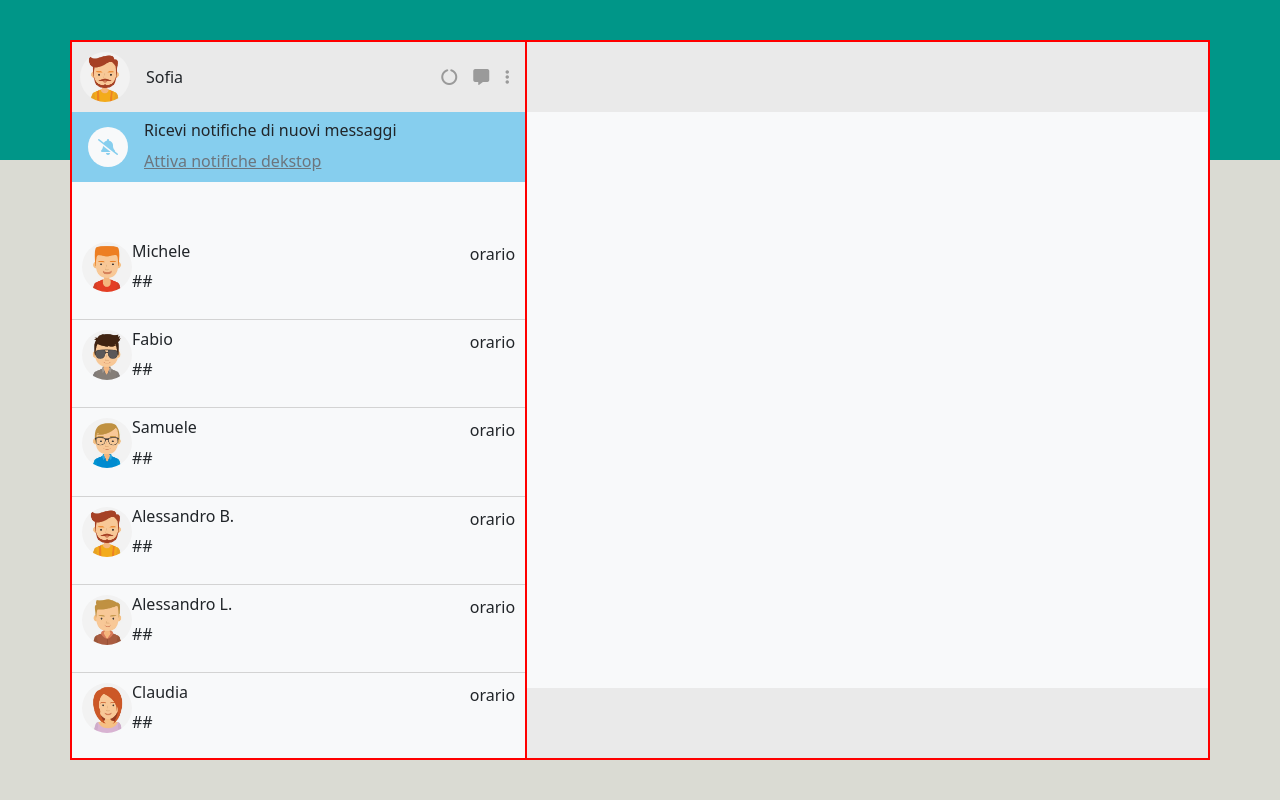
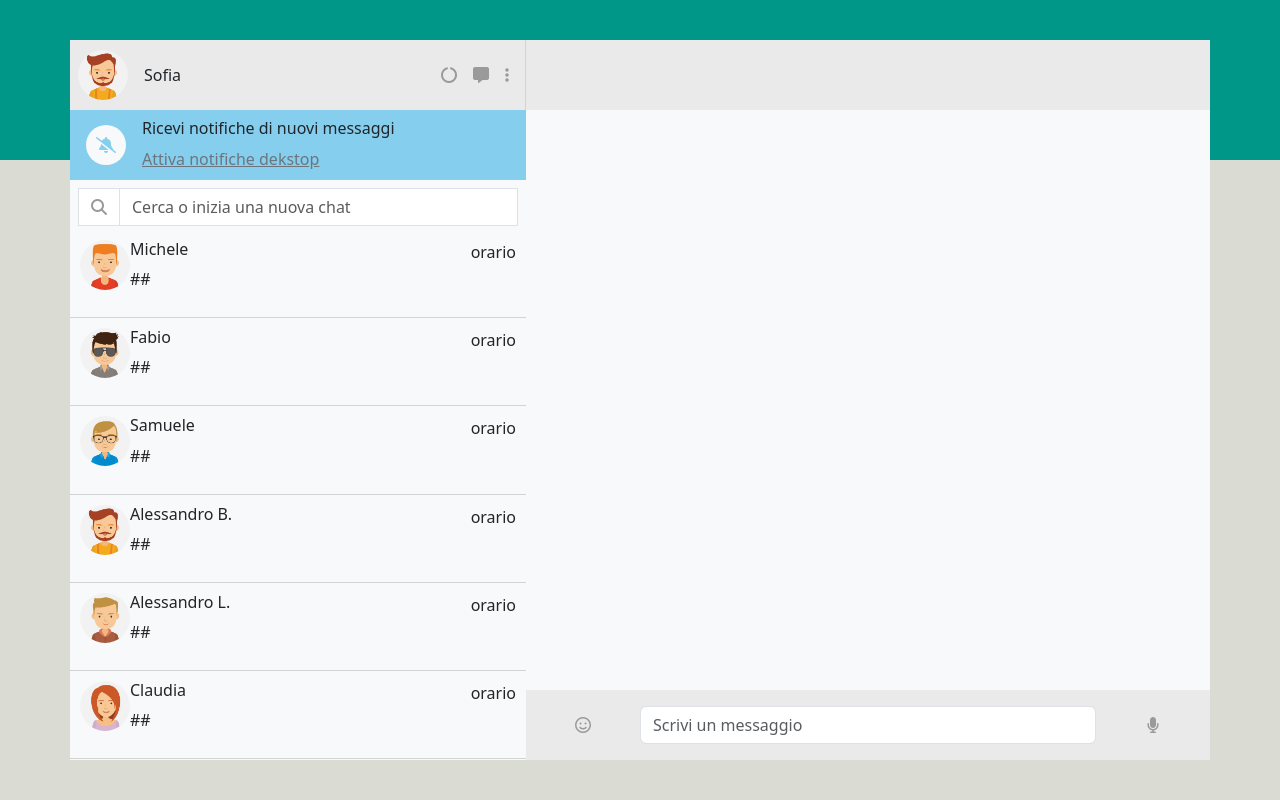
Before and after one commit to eldin001/vue-boolzapp, a plain HTML site: page index.html in a window 1280 px wide. Drawn offline with nearby package versions, Linux system fonts and the light colour scheme; files whose address does not match are found by name.

Commit message:
added message toolbar

```diff
--- a/index.html
+++ b/index.html
@@ -1,21 +1,26 @@
 <!DOCTYPE html>
 <html lang="en">
+
 <head>
     <meta charset="UTF-8">
     <meta name="viewport" content="width=device-width, initial-scale=1.0">
     <link rel="stylesheet" href="style.css">
-    <link rel='stylesheet' href='https://cdnjs.cloudflare.com/ajax/libs/font-awesome/6.5.1/css/all.min.css' integrity='sha512-DTOQO9RWCH3ppGqcWaEA1BIZOC6xxalwEsw9c2QQeAIftl+Vegovlnee1c9QX4TctnWMn13TZye+giMm8e2LwA==' crossorigin='anonymous' referrerpolicy='no-referrer' />
-    <link href='https://cdn.jsdelivr.net/npm/bootstrap@5.3.3/dist/css/bootstrap.min.css' rel='stylesheet' integrity='sha384-QWTKZyjpPEjISv5WaRU9OFeRpok6YctnYmDr5pNlyT2bRjXh0JMhjY6hW+ALEwIH' crossorigin='anonymous'>
+    <link rel='stylesheet' href='https://cdnjs.cloudflare.com/ajax/libs/font-awesome/6.5.1/css/all.min.css'
+        integrity='sha512-DTOQO9RWCH3ppGqcWaEA1BIZOC6xxalwEsw9c2QQeAIftl+Vegovlnee1c9QX4TctnWMn13TZye+giMm8e2LwA=='
+        crossorigin='anonymous' referrerpolicy='no-referrer' />
+    <link href='https://cdn.jsdelivr.net/npm/bootstrap@5.3.3/dist/css/bootstrap.min.css' rel='stylesheet'
+        integrity='sha384-QWTKZyjpPEjISv5WaRU9OFeRpok6YctnYmDr5pNlyT2bRjXh0JMhjY6hW+ALEwIH' crossorigin='anonymous'>
     <script type="module" src="script.js"></script>
     <script src='https://unpkg.com/vue@3/dist/vue.global.js'></script>
     <title>Document</title>
 </head>
+
 <body>
     <div id="app">
         <div class="container h-100 d-bug bg-light p-0 d-flex">
             <!-- ! contact list -->
             <div id="contact-list" class="d-bug">
-                <div class="toolbar d-flex justify-content-between ">
+                <div class="toolbar main-tool d-flex justify-content-between">
                     <div class="left-toolbar d-flex p-2 align-items-center gap-3 ">
                         <img src="img/avatar_4.jpg" class="img-fluid rounded-circle " alt="">
                         <div>Sofia</div>
@@ -33,9 +38,17 @@
                         <a href="#" class="text-secondary ">Attiva notifiche dekstop</a>
                     </div>
                 </div>
-                <div class="searchbar"></div>
+                <div class="searchbar d-flex justify-content-center bg-light">
+                    <div class="input-group m-2">
+                        <span class="input-group-text bg-body rounded-0"><i class="fa-solid fa-magnifying-glass"
+                                style="color: #9a9a9a;"></i></span>
+                        <input type="text" class="form-control rounded-0 " placeholder="Cerca o inizia una nuova chat"
+                            aria-label="Username" aria-describedby="basic-addon1">
+                    </div>
+                </div>
                 <div class="contacts">
-                    <div class="contact border-bottom-2 d-flex align-content-start " v-for="(contact, index) in contacts" :key="contact.id">
+                    <div class="contact border-bottom-2 d-flex align-content-start "
+                        v-for="(contact, index) in contacts" :key="contact.id">
                         <div class="avatar">
                             <img class="img-fluid rounded-circle" :src="'img/' + contact.avatar" :alt="contact.name">
                         </div>
@@ -53,12 +66,19 @@
             <div id="chat-wrapper" class="d-bug">
                 <div class="toolbar"></div>
                 <div class="chat">
-
                 </div>
-                <div class="toolbar"></div>
+                <div class="toolbar d-flex align-items-center">
+                    <div class="d-flex justify-content-center align-content-center w-25 "><i class="fa-regular fa-face-smile" style="color: #9a9a9a;"></i></div>
+                    <div class="input-group ">
+                        <input type="text" class="form-control w-75 " placeholder="Scrivi un messaggio" aria-label="Username"
+                            aria-describedby="basic-addon1">
+                    </div>
+                    <div class="d-flex justify-content-center align-content-center w-25 " ><i class="fa-solid fa-microphone" style="color: #9a9a9a;"></i></div>
+                </div>
             </div>
         </div>
     </div>
 
 </body>
+
 </html>
--- a/style.css
+++ b/style.css
@@ -4,6 +4,7 @@
     --bg-secondary: #DADBD3;
     --light-gray:#EAEAEA;
     --light-blue: #86CEEE;
+    --message-bg: #F3EEEA;
 }
 
 #app {
@@ -71,6 +72,7 @@
 .toolbar img {
     width: 50px;
 }
-.d-bug {
-    border: 1px solid red;
+
+.main-tool {
+    border-right: 1px solid lightgray;
 }
```
